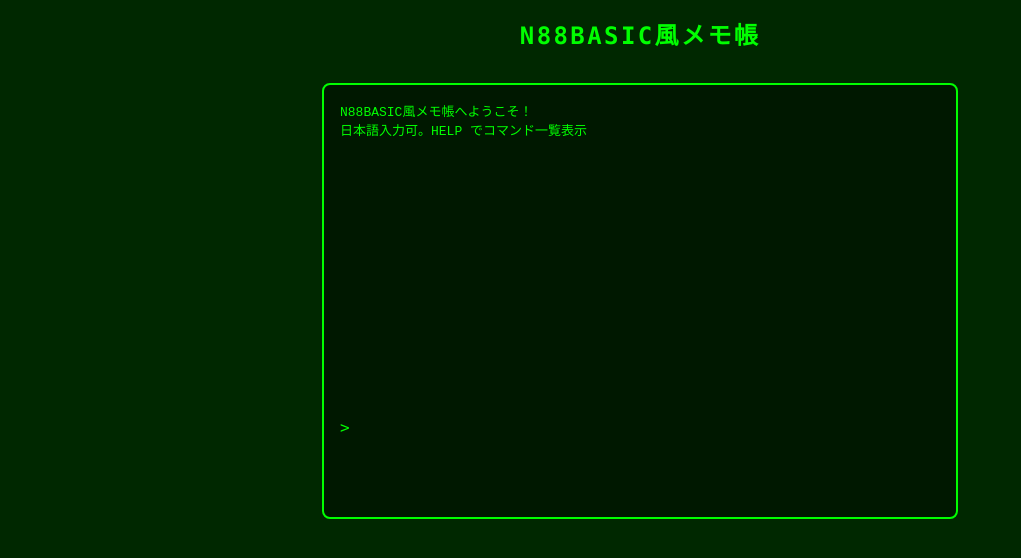
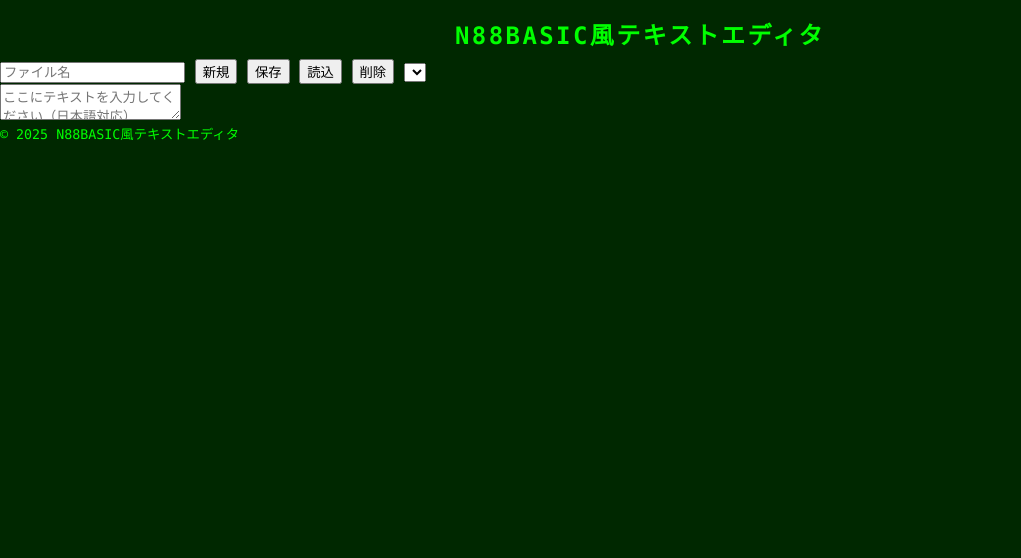
Before and after one commit to seiumiyata/pwaeditor, a plain HTML site: page index.html in a window 1280 px wide. Shown: the whole page, without its empty margins (0-1021 px from the left). Drawn offline with Linux system fonts and the light colour scheme.

Commit message:
Update index.html

```diff
--- a/index.html
+++ b/index.html
@@ -2,19 +2,30 @@
 <html lang="ja">
 <head>
   <meta charset="UTF-8">
-  <title>N88BASIC風メモ帳</title>
+  <title>N88BASIC風テキストエディタ</title>
   <meta name="viewport" content="width=device-width,initial-scale=1">
   <link rel="manifest" href="manifest.json">
   <link rel="stylesheet" href="styles.css">
 </head>
 <body>
-  <h1>N88BASIC風メモ帳</h1>
-  <div id="screen">
-    <pre id="output"></pre>
-    <form id="cli-form" autocomplete="off">
-      <span>&gt; </span>
-      <input id="cli-input" type="text" autofocus autocomplete="off" />
-    </form>
+  <div id="main-container">
+    <header>
+      <h1>N88BASIC風テキストエディタ</h1>
+    </header>
+    <div id="editor-container">
+      <div id="toolbar">
+        <input id="filename" type="text" placeholder="ファイル名" autocomplete="off">
+        <button id="new-btn">新規</button>
+        <button id="save-btn">保存</button>
+        <button id="load-btn">読込</button>
+        <button id="delete-btn">削除</button>
+        <select id="filelist"></select>
+      </div>
+      <textarea id="editor" spellcheck="false" placeholder="ここにテキストを入力してください（日本語対応）"></textarea>
+    </div>
+    <footer>
+      <small>© 2025 N88BASIC風テキストエディタ</small>
+    </footer>
   </div>
   <script src="app.js"></script>
 </body>
```
